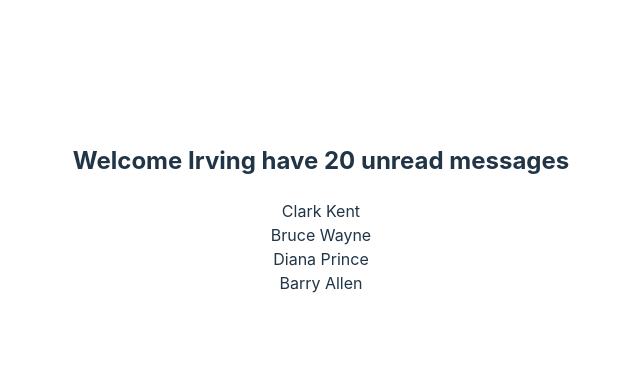
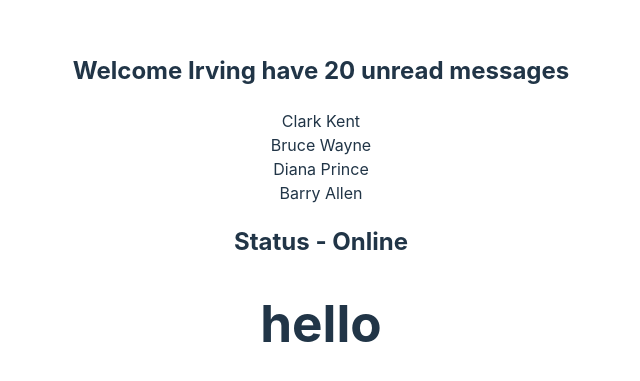
Before and after one commit to Irving-Develops/ts-the-basics, a React (Vite) app in the folder react-ts-app/: page / in a window 1280 px wide. Shown: the part 191-572 px from the top of the page, without its empty margins (319-959 px from the left). Built offline with nearby package versions, Linux system fonts and the light colour scheme.

Commit message:
types in react

```diff
--- a/react-ts-app/src/App.tsx
+++ b/react-ts-app/src/App.tsx
@@ -2,6 +2,8 @@ import './App.css'
 import { Greet } from './components/Greet'
 import { Person } from './components/Person'
 import { PersonList } from './components/PersonList'
+import { Status } from './components/Status'
+import { Heading } from './components/Heading'
 
 
 function App() {
@@ -17,6 +19,8 @@ function App() {
       <Greet name="Irving" messageCount={20} isLoggedIn={true}/>
       <Person name={personName}/>
       <PersonList names={nameList}/>
+      <Status status="online"/>
+      <Heading> hello</Heading>
     </div>
   )
 }
--- /dev/null
+++ b/react-ts-app/src/components/Heading.tsx
@@ -0,0 +1,11 @@
+type HeadingProps = {
+    children: string;
+}
+
+export const Heading = (props: HeadingProps) => {
+    return (
+        <div>
+            <h1>{props.children}</h1>
+        </div>
+    )
+}
--- /dev/null
+++ b/react-ts-app/src/components/Status.tsx
@@ -0,0 +1,20 @@
+type StatusProps = {
+    status: 'online' | 'offline' | 'Error';
+}
+
+export const Status = (props: StatusProps) => {
+    let message;
+    if (props.status === 'online') {
+        message = 'Online'
+    }else if(props.status === 'offline') {
+        message = 'Offline'
+    }else if(props.status ==="Error") {
+        message = 'Error'
+    }
+
+return (
+    <div>
+        <h2>Status - {message}</h2>
+    </div>
+)
+}
```
